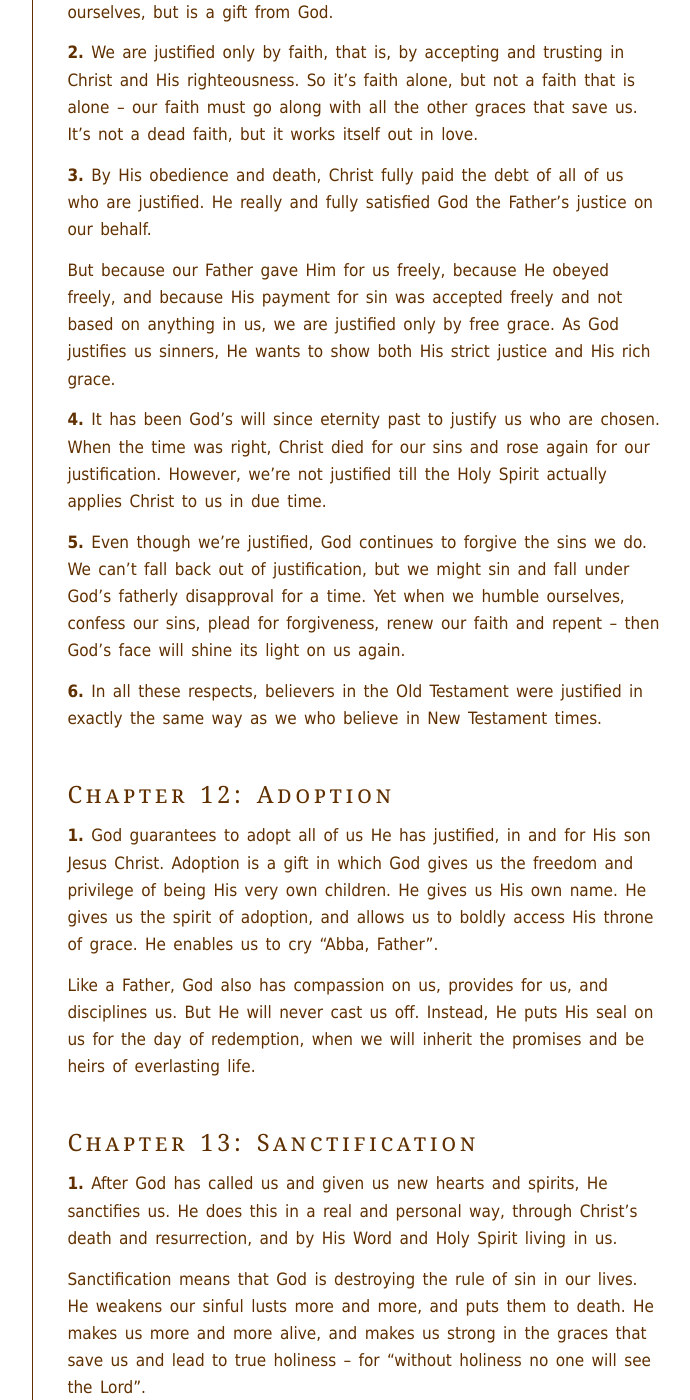
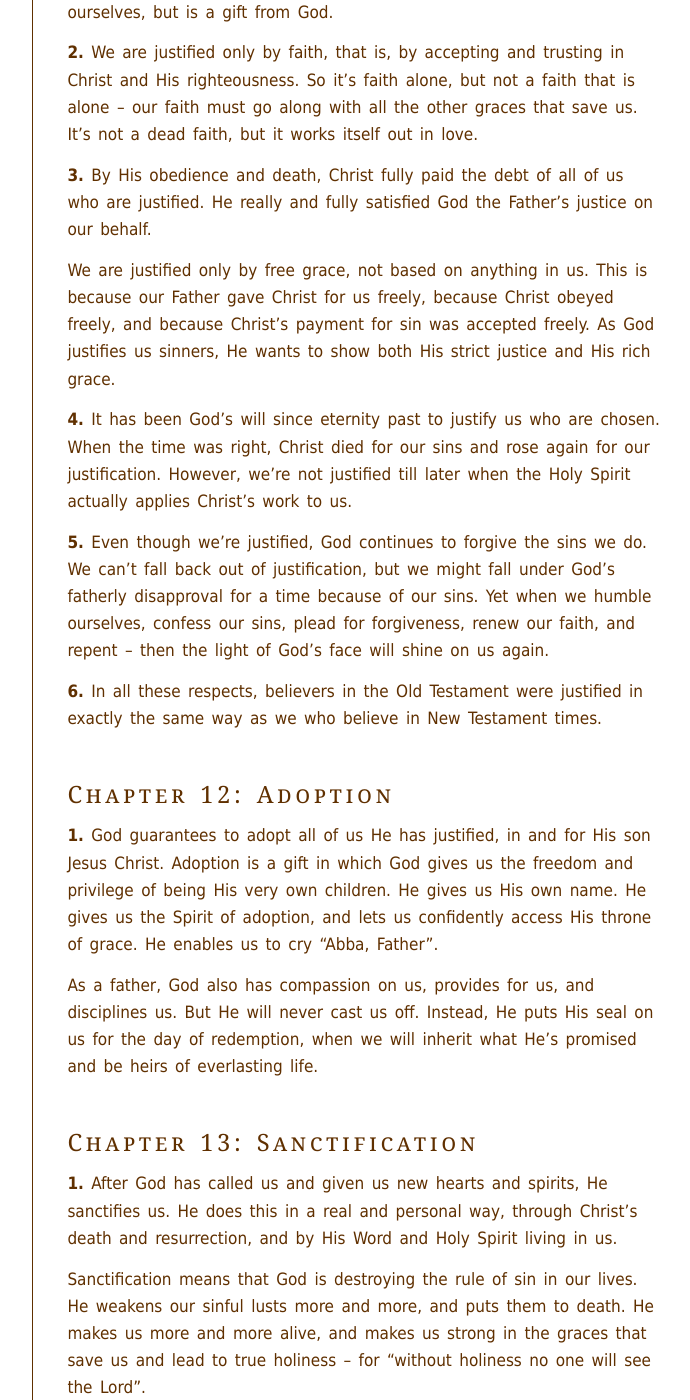
Before and after one commit to benhoyt/benhoyt.github.com, a Jekyll site: the page built from writings-pew.html, in a window 1280 px wide and 1400 px high, scrolled down 16071 px. Shown: the whole window, without its empty margins (356-1046 px from the left). Built offline with Jekyll 4.4.1, drawn with Linux system fonts in a browser that asks for light colours; some of the changed text lies outside the part shown.

Commit message:
Tweaks to chapters 11-13 per Franci.

```diff
--- a/writings-pew.html
+++ b/writings-pew.html
@@ -313,9 +313,9 @@ permalink: /writings/pew/index.html
 
 <h2 id="chapter11"><a href="#chapter11">Chapter 11: Justification</a></h2>
 
-<p><a id="chapter11-1" href="#chapter11-1" class="subsection">1.</a> God freely justifies all of us He has called. He justifies us not by filling us with righteousness, but by forgiving our sins, and by accepting and counting us as righteous.</p>
+<p><a id="chapter11-1" href="#chapter11-1" class="subsection">1.</a> All of us God has called He also freely justifies. He does this not by filling us with righteousness, but by forgiving our sins, and by accepting us and counting us as righteous.</p>
 
-<p>God doesn’t justify us because of anything worked into us or done by us, but only for Christ’s sake. Neither does He justify us by declaring that our faith or our belief or our obedience count as our righteousness. Instead, God justifies us by declaring that Christ’s obedience and payment for sin are now ours.</p>
+<p>God doesn’t justify us because of anything done in us or done by us, but only for Christ’s sake. Neither does He justify us by declaring that our faith or belief or obedience count as our righteousness. Instead, God justifies us by declaring that Christ’s obedience and payment for sin are now ours.</p>
 
 <p>We need to respond by accepting and trusting in Christ and His righteousness by faith, remembering that even our faith is not from ourselves, but is a gift from God.</p>
 
@@ -323,20 +323,20 @@ permalink: /writings/pew/index.html
 
 <p><a id="chapter11-3" href="#chapter11-3" class="subsection">3.</a> By His obedience and death, Christ fully paid the debt of all of us who are justified. He really and fully satisfied God the Father’s justice on our behalf.</p>
 
-<p>But because our Father gave Him for us freely, because He obeyed freely, and because His payment for sin was accepted freely and not based on anything in us, we are justified only by free grace. As God justifies us sinners, He wants to show both His strict justice and His rich grace.</p>
+<p>We are justified only by free grace, not based on anything in us. This is because our Father gave Christ for us freely, because Christ obeyed freely, and because Christ’s payment for sin was accepted freely. As God justifies us sinners, He wants to show both His strict justice and His rich grace.</p>
 
-<p><a id="chapter11-4" href="#chapter11-4" class="subsection">4.</a> It has been God’s will since eternity past to justify us who are chosen. When the time was right, Christ died for our sins and rose again for our justification. However, we’re not justified till the Holy Spirit actually applies Christ to us in due time.</p>
+<p><a id="chapter11-4" href="#chapter11-4" class="subsection">4.</a> It has been God’s will since eternity past to justify us who are chosen. When the time was right, Christ died for our sins and rose again for our justification. However, we’re not justified till later when the Holy Spirit actually applies Christ’s work to us.</p>
 
-<p><a id="chapter11-5" href="#chapter11-5" class="subsection">5.</a> Even though we’re justified, God continues to forgive the sins we do. We can’t fall back out of justification, but we might sin and fall under God’s fatherly disapproval for a time. Yet when we humble ourselves, confess our sins, plead for forgiveness, renew our faith and repent – then God’s face will shine its light on us again.</p>
+<p><a id="chapter11-5" href="#chapter11-5" class="subsection">5.</a> Even though we’re justified, God continues to forgive the sins we do. We can’t fall back out of justification, but we might fall under God’s fatherly disapproval for a time because of our sins. Yet when we humble ourselves, confess our sins, plead for forgiveness, renew our faith, and repent – then the light of God’s face will shine on us again.</p>
 
 <p><a id="chapter11-6" href="#chapter11-6" class="subsection">6.</a> In all these respects, believers in the Old Testament were justified in exactly the same way as we who believe in New Testament times.</p>
 
 
 <h2 id="chapter12"><a href="#chapter12">Chapter 12: Adoption</a></h2>
 
-<p><a id="chapter12-1" href="#chapter12-1" class="subsection">1.</a> God guarantees to adopt all of us He has justified, in and for His son Jesus Christ. Adoption is a gift in which God gives us the freedom and privilege of being His very own children. He gives us His own name. He gives us the spirit of adoption, and allows us to boldly access His throne of grace. He enables us to cry “Abba, Father”.</p>
+<p><a id="chapter12-1" href="#chapter12-1" class="subsection">1.</a> God guarantees to adopt all of us He has justified, in and for His son Jesus Christ. Adoption is a gift in which God gives us the freedom and privilege of being His very own children. He gives us His own name. He gives us the Spirit of adoption, and lets us confidently access His throne of grace. He enables us to cry “Abba, Father”.</p>
 
-<p>Like a Father, God also has compassion on us, provides for us, and disciplines us. But He will never cast us off. Instead, He puts His seal on us for the day of redemption, when we will inherit the promises and be heirs of everlasting life.</p>
+<p>As a father, God also has compassion on us, provides for us, and disciplines us. But He will never cast us off. Instead, He puts His seal on us for the day of redemption, when we will inherit what He’s promised and be heirs of everlasting life.</p>
 
 
 <h2 id="chapter13"><a href="#chapter13">Chapter 13: Sanctification</a></h2>
```
